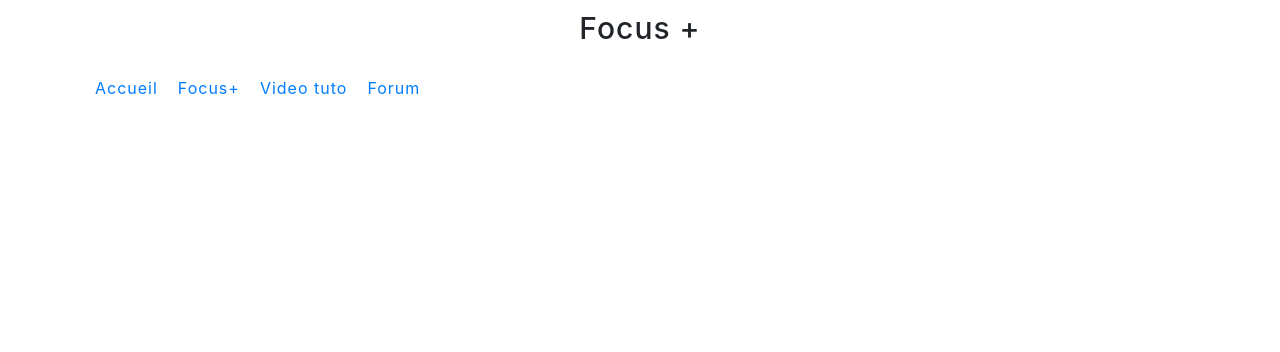
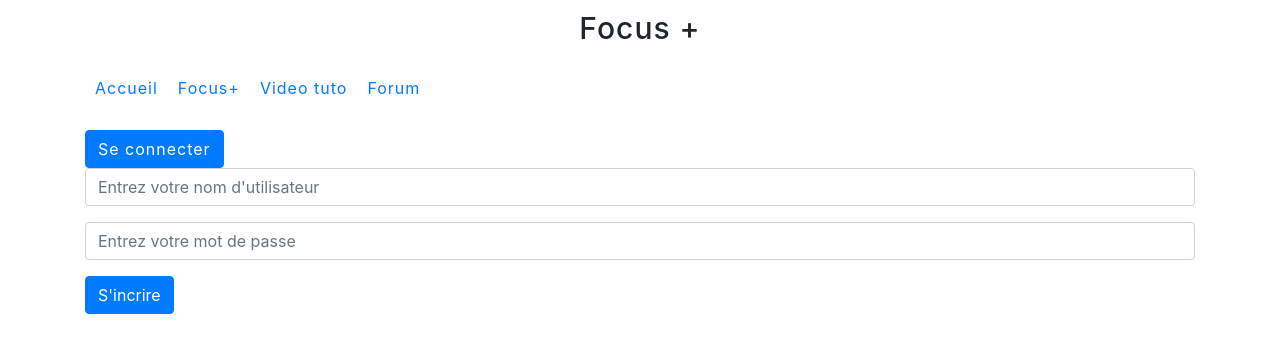
Before and after one commit to LuciferBahamut/focus_plus, a React (Create React App) app: page /signup in a window 1280 px wide. Shown: the top 352 px of the page. Built offline with nearby package versions, Linux system fonts and the light colour scheme.

Commit message:
[ADD] route for login and signup

```diff
--- a/src/router/AppRouter.js
+++ b/src/router/AppRouter.js
@@ -6,6 +6,8 @@ import Video from '../components/Video';
 import Forum from '../components/Forum';
 import Home from '../components/Home';
 import ListFile from '../components/FileList';
+import Connection from '../components/Login';
+import Signup from '../components/Signup';
 
 const AppRouter = () => (
   <BrowserRouter>
@@ -18,6 +20,8 @@ const AppRouter = () => (
           <Route component={Video} path="/video" exact={true} />
           <Route component={Forum} path="/forum" exact={true} />
           <Route component={ListFile} path="/list" exact={true} />
+          <Route component={Connection} path="/login" exact={true} />
+          <Route component={Signup} path="/signup" exact={true} />
         </Switch>
       </div>
     </div>
```
